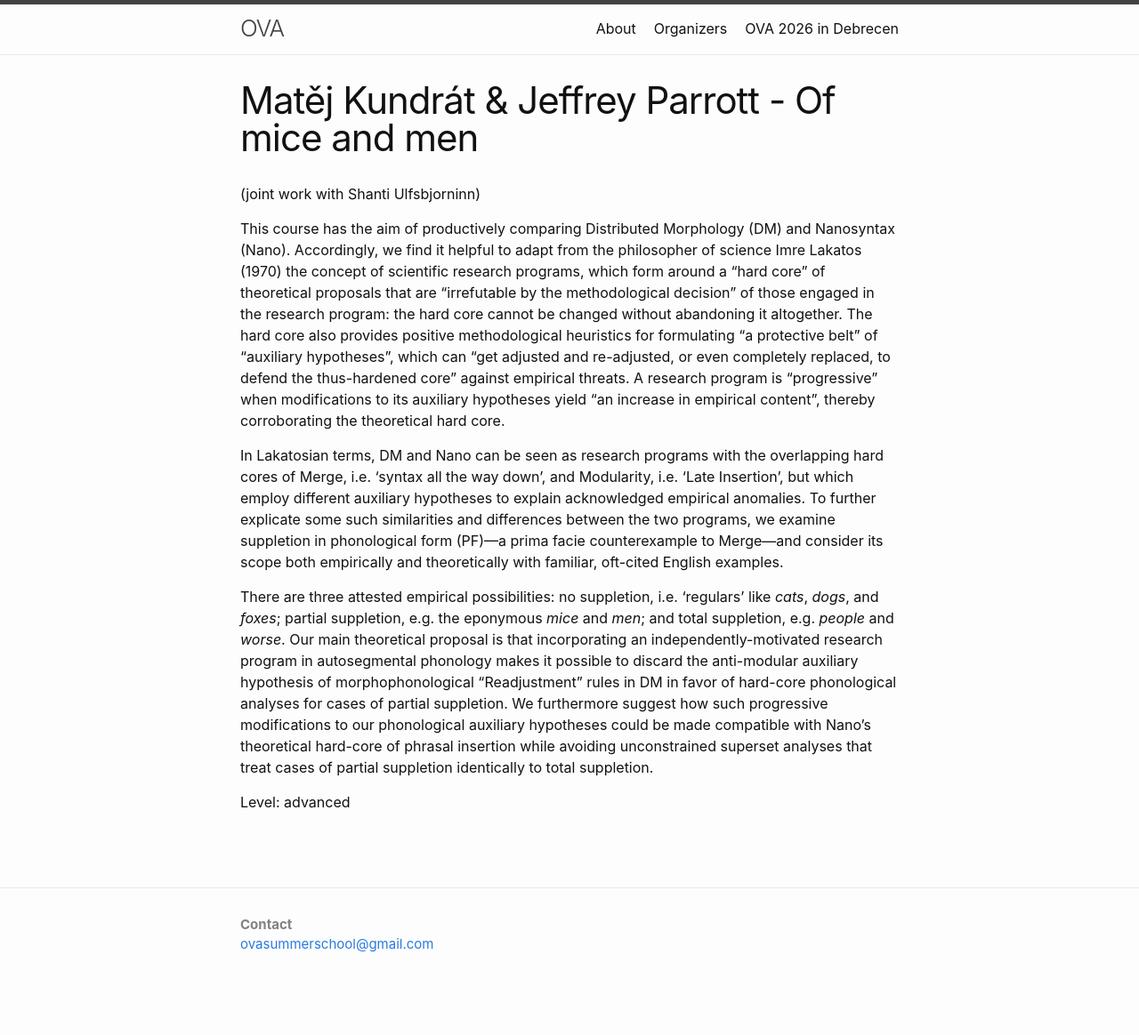
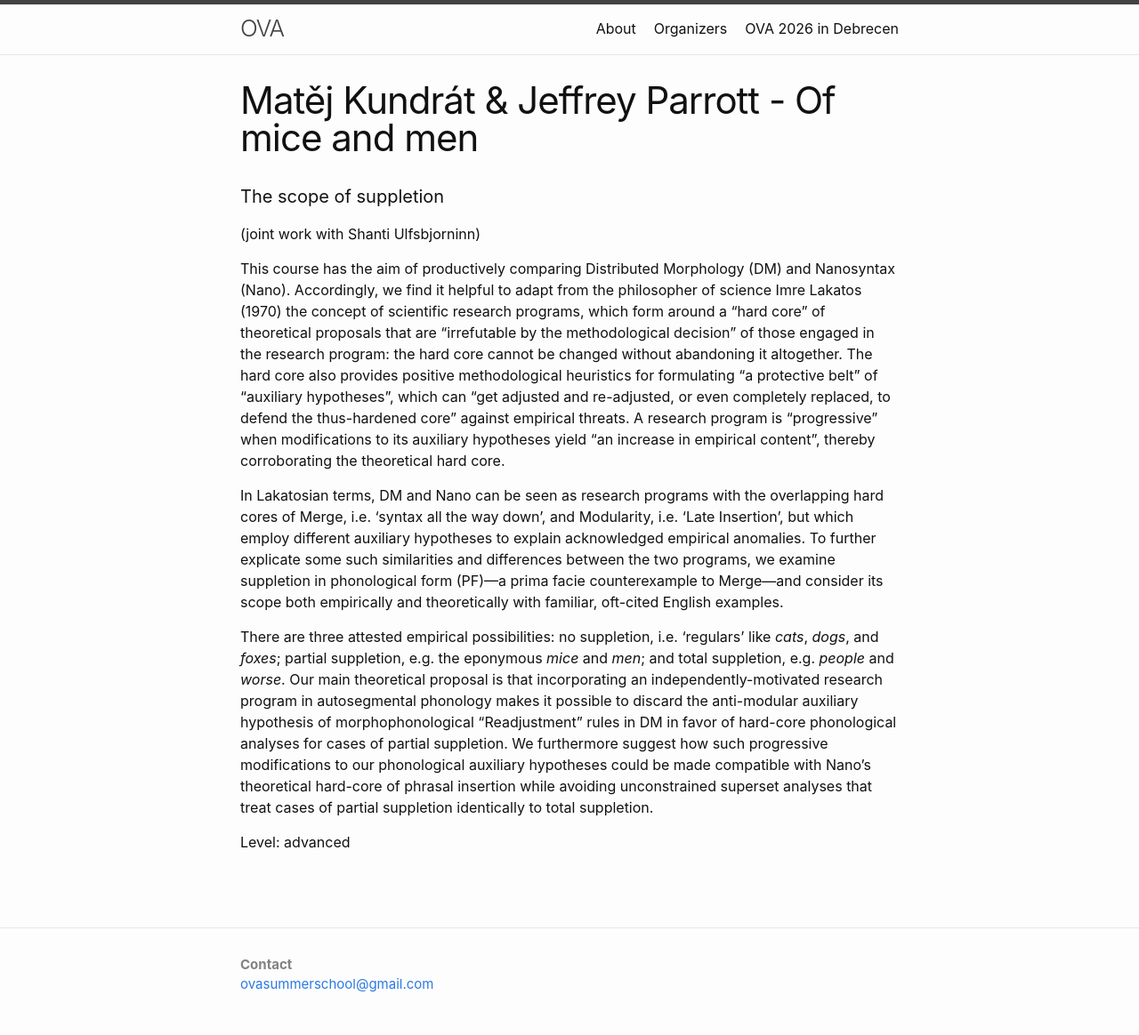
Before and after one commit to ovaschool/ovaschool.github.io, a Jekyll site: the page built from staticpages/ova2026_kundratparrott.markdown, in a window 1280 px wide. Shown: the whole page at 89% size. Built offline with Jekyll 4.4.1, drawn with Linux system fonts in a browser that asks for light colours; before the commit the page ends 1119 px from its top, so only the background shows below that.

Commit message:
Update ova2026_kundratparrott.markdown

```diff
--- a/staticpages/ova2026_kundratparrott.markdown
+++ b/staticpages/ova2026_kundratparrott.markdown
@@ -4,6 +4,7 @@ title: Matěj Kundrát & Jeffrey Parrott - Of mice and men
 permalink: ova2026-kundratparrott
 exclude: true
 ---
+#### The scope of suppletion
 
 (joint work with Shanti Ulfsbjorninn)
 
```
